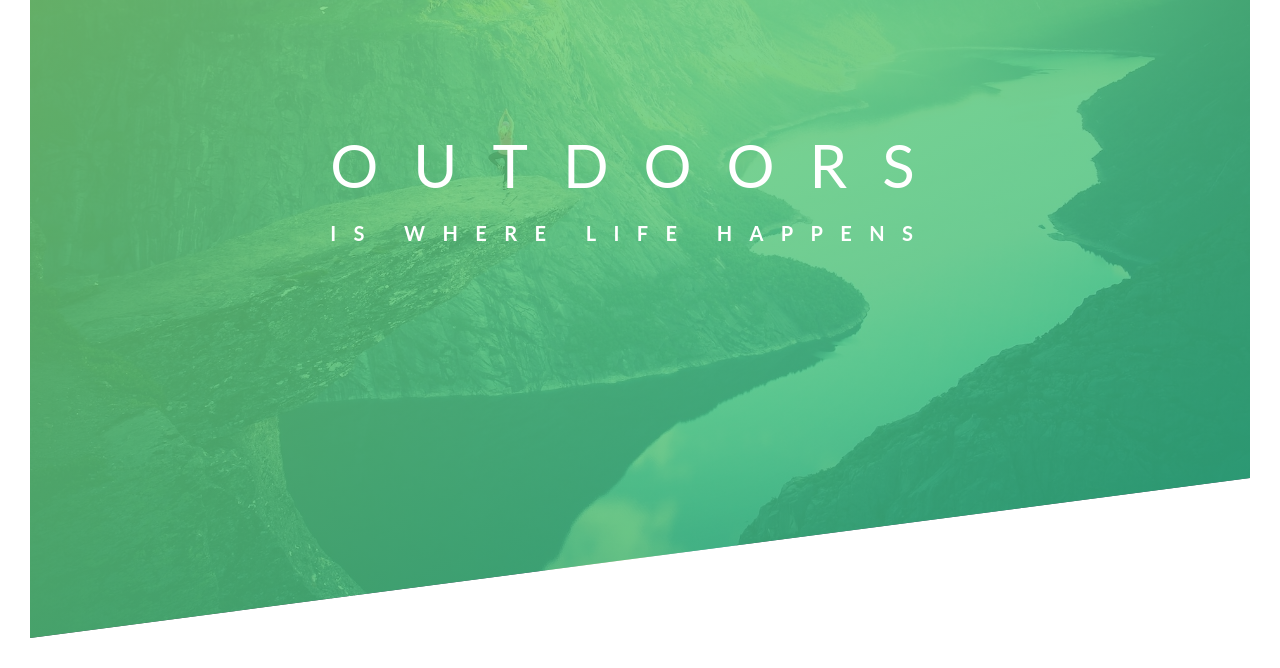
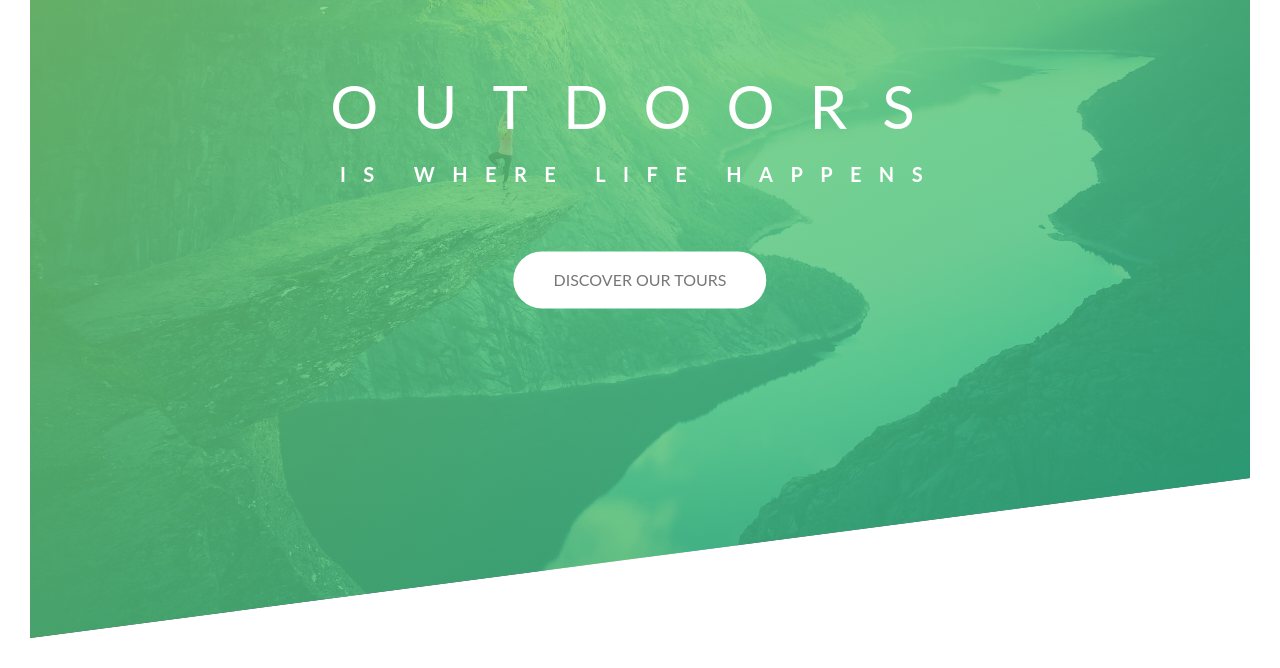
Before and after one commit to munirmahmud/look-nature, a plain HTML site: page index.html in a window 1280 px wide. Shown: the part 152-820 px from the top of the page. Drawn offline with Linux system fonts and the light colour scheme.

Commit message:
button for hero section done

```diff
--- a/assets/css/styles.css
+++ b/assets/css/styles.css
@@ -20,12 +20,29 @@ body {
     padding: 30px;
 }
 
+/* COMMON CSS */
+.position-relative {
+    position: relative;
+}
+.position-absolute {
+    position: absolute;
+}
+.text-center {
+    text-align: center;
+}
+.text-white {
+    color: #ffffff;
+}
+.text-uppercase {
+    text-transform: uppercase;
+}
+
+
 .header {
     height: 95vh;
     background-image: linear-gradient(to right bottom, rgba(126, 213, 111, 0.8), rgba(40, 180, 133, 0.8)), url('../images/hero.jpg');
     background-position: top;
     background-size: cover;
-    position: relative;
 
     clip-path: polygon(0 0, 100% 0, 100% 75vh, 0 100%);
 }
@@ -40,15 +57,14 @@ body {
 }
 
 .text-box {
-    position: absolute;
     top: 40%;
     left: 50%;
     transform: translate(-50%, -50%);
 }
 .heading-primary {
-    color: #ffffff;
     text-transform: uppercase;
     backface-visibility: hidden;
+    margin-bottom: 60px;
 }
 .heading-primary-main {
     display: block;
@@ -101,3 +117,25 @@ body {
         transform: translateX(0);
     }
 }
+
+/* BUTTONS */
+.btn:link,
+.btn:visited {
+    text-decoration: none;
+    padding: 15px 40px;
+    display: inline-block;
+    border-radius: 100px;
+    transition: all .2s;
+}
+.btn-white {
+    background-color: #fff;
+    color: #777777;
+}
+.btn:hover {
+    transform: translateY(-3px);
+    box-shadow: 0 10px 20px rgba(0, 0, 0, 0.2);
+}
+.btn:active {
+    transform: translateY(-1px);
+    box-shadow: 0 5px 10px rgba(0, 0, 0, 0.2);
+}
--- a/index.html
+++ b/index.html
@@ -9,16 +9,18 @@
 </head>
 <body>
 
-    <header class="header">
+    <header class="header position-relative">
         <div class="logo">
             <a href="index.html"><img src="assets/images/logo-white.png" alt="Look Nature"></a>
         </div>
 
-        <div class="text-box">
-            <h1 class="heading-primary">
+        <div class="text-box position-absolute text-center">
+            <h1 class="heading-primary text-white">
                 <span class="heading-primary-main">outdoors</span>
                 <span class="heading-primary-sub">is where life happens</span>
             </h1>
+
+            <a href="#" class="btn btn-white text-uppercase">Discover our Tours</a>
         </div>
     </header>
 
```
